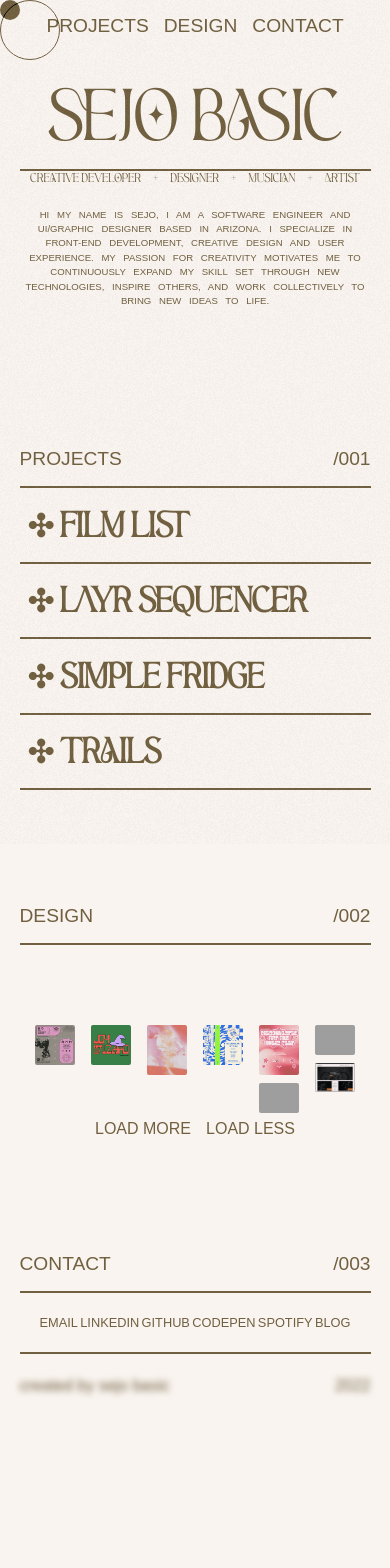
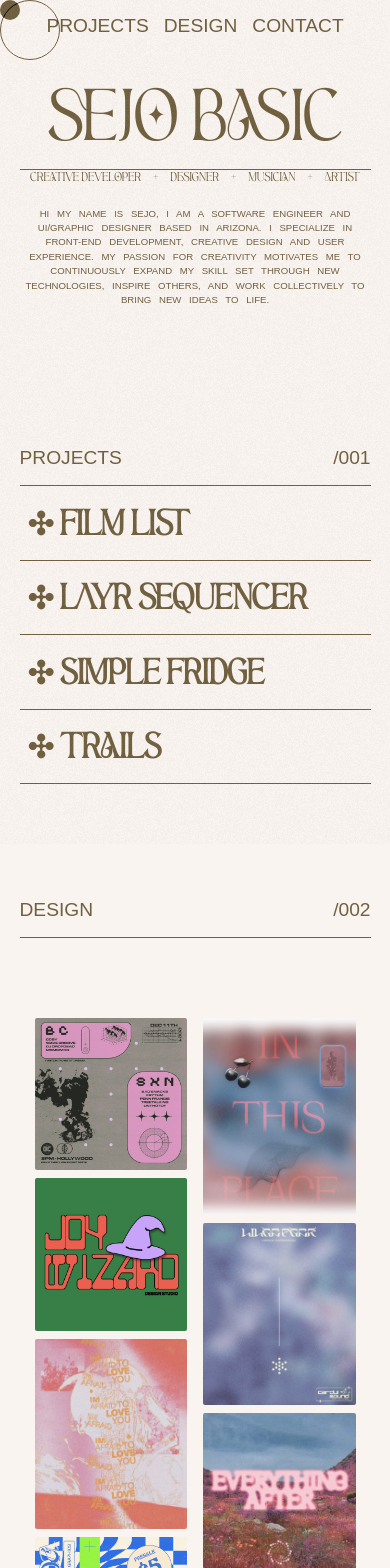
Before and after one commit to sejobasic/Portfolio-V2, a React (Create React App) app: page / in a window 390 px wide. Shown: the top 1568 px of the page. Before the commit the page ends 1418 px from the top, so only its background shows below. Built offline with nearby package versions, Linux system fonts and the light colour scheme; no server answers; grey boxes are pictures that could not be loaded; a web font is replaced by a local one.

Commit message:
Implemented react-scroll

```diff
--- a/package.json
+++ b/package.json
@@ -10,6 +10,7 @@
     "react-dom": "^18.2.0",
     "react-parallax-tilt": "^1.7.68",
     "react-scripts": "5.0.1",
+    "react-scroll": "^1.8.7",
     "use-sound": "^4.0.1",
     "web-vitals": "^2.1.4"
   },
--- a/src/components/Contact.js
+++ b/src/components/Contact.js
@@ -4,7 +4,7 @@ import '../styling/Contact.css'
 function Contact() {
   return (
     <>
-      <div className='section-header'>
+      <div className='section-header' id='contact'>
         <div className='section-header-container'>
           <div className='section-title'>CONTACT</div>
           <div className='section-order'>/003</div>
--- a/src/components/Design.js
+++ b/src/components/Design.js
@@ -12,7 +12,7 @@ import lesssound from '../assets/pop.wav'
 function Design() {
   const [modal, setModal] = useState(false)
   const [tempImgSrc, setTempImgSrc] = useState('')
-  const [visible, setVisible] = useState(8)
+  const [visible, setVisible] = useState(24)
 
   const [playPhoto] = useSound(photosound, { volume: 0.2 })
   const [playModal] = useSound(modalsound, { volume: 0.2 })
@@ -36,7 +36,7 @@ function Design() {
 
   return (
     <>
-      <div className='section-header'>
+      <div className='section-header' id='design'>
         <div className='section-header-container'>
           <div className='section-title'>DESIGN</div>
           <div className='section-order'>/002</div>
--- a/src/components/Navbar.js
+++ b/src/components/Navbar.js
@@ -1,16 +1,23 @@
 import React from 'react'
+import { Link } from 'react-scroll'
 import '../styling/Navbar.css'
 
 function Navbar() {
   return (
-    <div className="nav">
+    <div className='nav'>
       <div className='navbar'>
-      <div className="navbar-container">
-        <span className="logo">SB</span>
+        <div className='navbar-container'>
+          <span className='logo'>SB</span>
           <nav className='nav-links'>
+            <Link to='projects' spy={true} smooth={true} duration={1000}>
               <span className='link-item'>PROJECTS</span>
+            </Link>
+            <Link to='design' spy={true} smooth={true} duration={1000}>
               <span className='link-item'>DESIGN</span>
+            </Link>
+            <Link to='contact' spy={true} smooth={true} duration={1000}>
               <span className='link-item'>CONTACT</span>
+            </Link>
           </nav>
         </div>
       </div>
--- a/src/components/Projects.js
+++ b/src/components/Projects.js
@@ -10,7 +10,7 @@ import trails from '../assets/trails.png'
 function Projects() {
   return (
     <>
-      <div className='section-header'>
+      <div className='section-header' id='projects'>
         <div className='section-header-container'>
           <div className='section-title'>PROJECTS</div>
           <div className='section-order'>/001</div>
@@ -25,6 +25,8 @@ function Projects() {
               <div className='menu-item'>
                 <a
                   href='https://filmlist-project.netlify.app/'
+                  target='_blank'
+                  rel='noreferrer'
                   className='menu-item-link'
                 >
                   ✣ FILM LIST
@@ -48,7 +50,9 @@ function Projects() {
 
               <div className='menu-item'>
                 <a
-                  href='https://filmlist-project.netlify.app/'
+                  href='http://www.layrsequencer.com/'
+                  target='_blank'
+                  rel='noreferrer'
                   className='menu-item-link'
                 >
                   ✣ LAYR SEQUENCER
@@ -68,7 +72,9 @@ function Projects() {
 
               <div className='menu-item'>
                 <a
-                  href='https://filmlist-project.netlify.app/'
+                  href='https://github.com/weiwei-out/MagicFridge'
+                  target='_blank'
+                  rel='noreferrer'
                   className='menu-item-link'
                 >
                   ✣ SIMPLE FRIDGE
@@ -92,7 +98,9 @@ function Projects() {
 
               <div className='menu-item'>
                 <a
-                  href='https://filmlist-project.netlify.app/'
+                  href='https://github.com/sejobasic/Trails-app'
+                  target='_blank'
+                  rel='noreferrer'
                   className='menu-item-link'
                 >
                   ✣ TRAILS
--- a/src/styling/App.css
+++ b/src/styling/App.css
@@ -74,7 +74,7 @@ h1 {
 }
 
 .divider {
-border-bottom: 2px solid var(--primary-color);
+border-bottom: 1.5px solid var(--primary-color);
 }
 
 .whitespace {
--- a/src/styling/Design.css
+++ b/src/styling/Design.css
@@ -133,10 +133,27 @@ div.flag {
   gap: 15px;
 }
 .load-btn {
-  font-size: 1rem;
+  padding-top: 20px;
+  font-size: 1.2rem;
   font-style: normal;
   color: var(--primary-color);
   background: none;
   border: none;
   cursor: pointer;
 }
+
+@media (max-width: 900px) {
+  .gallery {
+    -webkit-column-count: 3;
+    -moz-column-count: 3;
+    column-count: 3;
+  }
+}
+
+@media (max-width: 500px) {
+  .gallery {
+    -webkit-column-count: 2;
+    -moz-column-count: 2;
+    column-count: 2;
+  }
+}
```
Also changed, not shown: 1 other file (tests, documents, lock files or other folders). Lines whose indentation alone changed are shown as unchanged.
